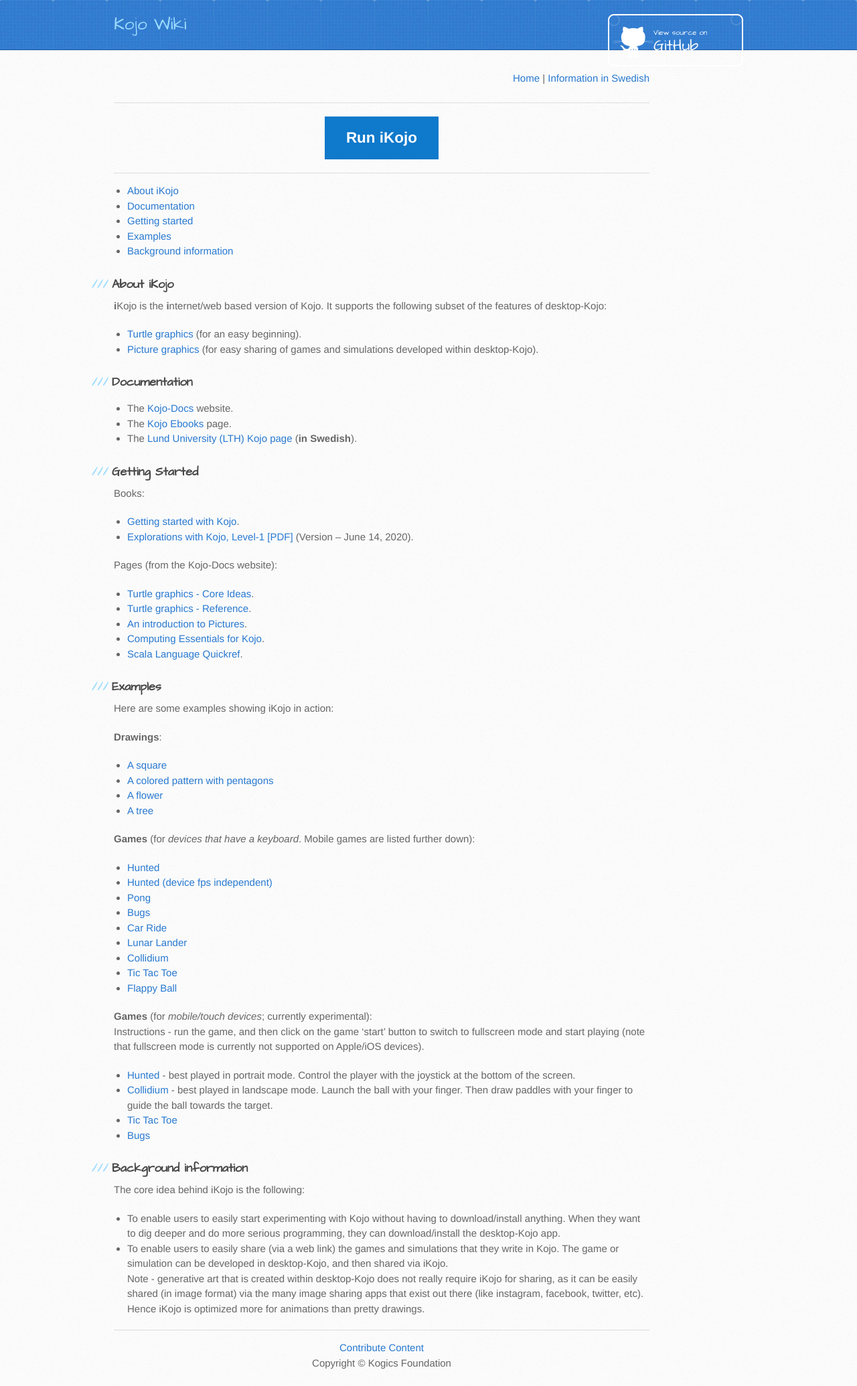
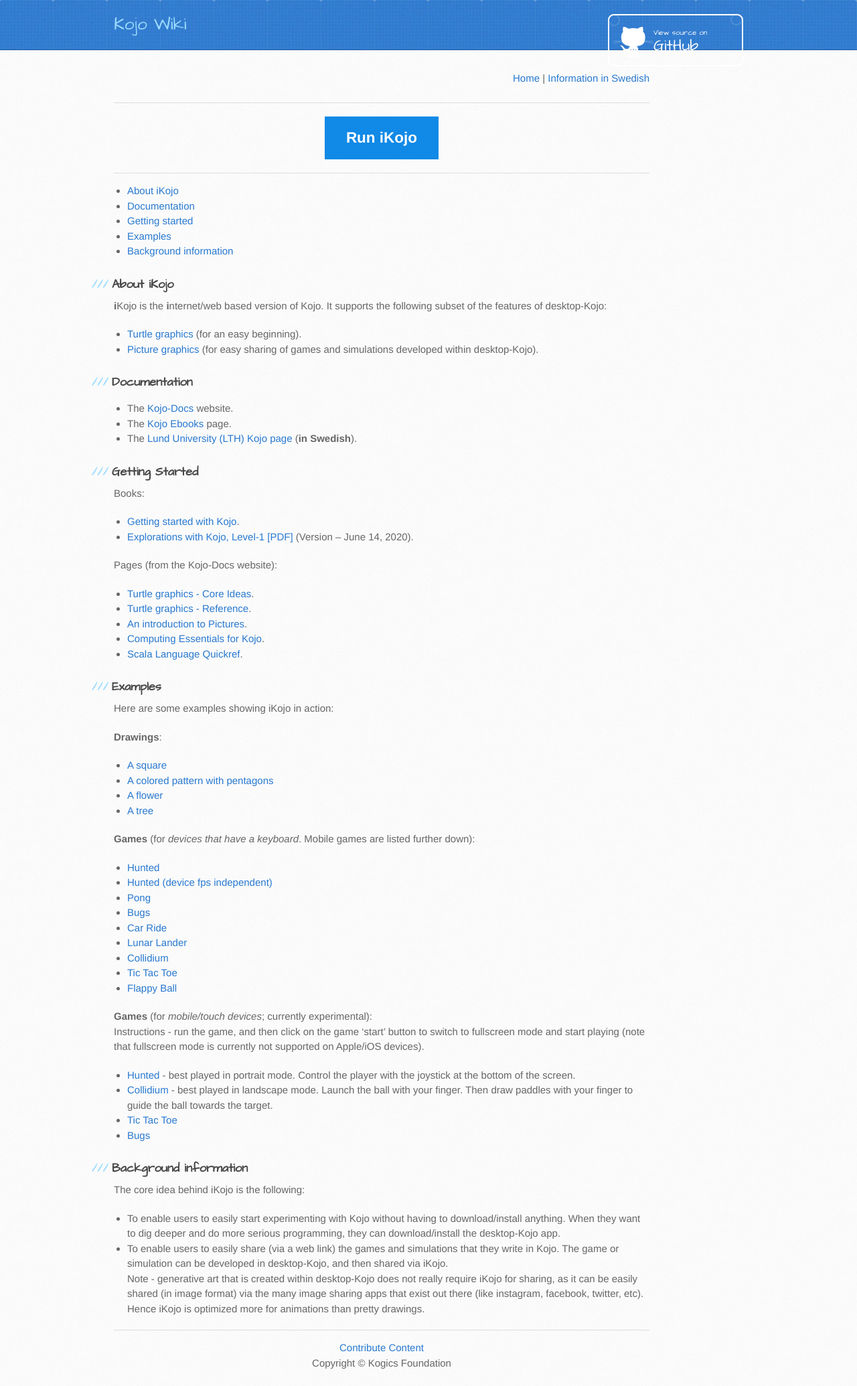
Before and after one commit to kojodoc/kojodoc.github.io, a Jekyll site: the page built from ikojo.md, in a window 1280 px wide. Shown: the whole page at 67% size. Built offline with Jekyll 4.4.1, drawn with Linux system fonts in a browser that asks for light colours; our own code applies the rules of GitHub Pages for plain Markdown files; the repository's description, which GitHub fills in, is left out.

Commit message:
Tweak run button background.

```diff
--- a/ikojo.md
+++ b/ikojo.md
@@ -6,7 +6,7 @@
 
 <div style="text-align:center;">
     <a href="http://ikojo.in">
-      <span style="font-size:150%;background-color:#0f79cb;color:white;padding: 15px 32px;display: inline-block;margin: 5px;"><strong>Run iKojo</strong></span>
+      <span style="font-size:150%;background-color:#1189e6;color:white;padding: 15px 32px;display: inline-block;margin: 5px;"><strong>Run iKojo</strong></span>
     </a>
 </div>
 
```
